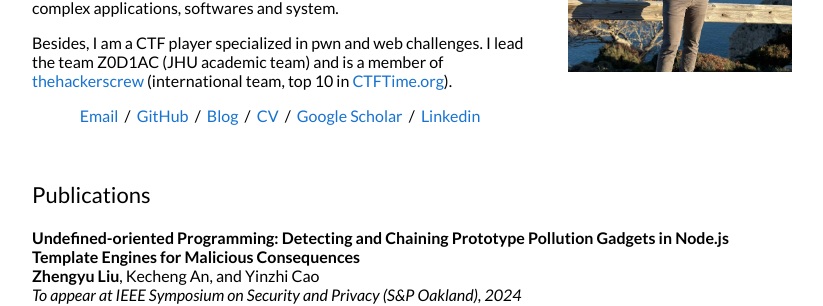
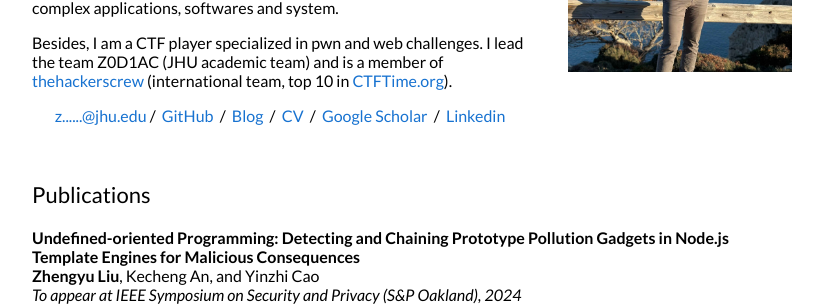
Before and after one commit to jackfromeast/jackfromeast.github.io, a Jekyll site: the page built from _posts/2023-08-04-UoPF.md, in a window 1280 px wide. Shown: the part 267-573 px from the top of the page, without its empty margins (228-1051 px from the left). Built offline with Jekyll 4.4.1, drawn with Linux system fonts in a browser that asks for light colours.

Commit message:
add favicon and email address

```diff
--- a/_layouts/default.html
+++ b/_layouts/default.html
@@ -11,6 +11,7 @@
 
     gtag('config', 'G-E00L9PT3V9');
   </script>
+  <link rel="icon" type="image/x-icon" href="images/favicon.ico">
   <title>{{ site.name }}</title>
 
   <meta content="text/html; charset=utf-8" http-equiv="Content-Type">
@@ -49,7 +50,8 @@
                 Besides, I am a CTF player specialized in pwn and web challenges. I lead the team Z0D1AC (JHU academic team) and is a member of <a href="https://www.thehackerscrew.team/members">thehackerscrew</a> (international team, top 10 in <a href="https://ctftime.org/">CTFTime.org</a>).
               </p>
               <p style="text-align:center">
-                <a target="_blank" href="https://mailhide.io/e/B8TyS"> Email</a> &nbsp;/&nbsp;
+<!--                 <a target="_blank" href="https://mailhide.io/e/B8TyS"> Email</a>  -->
+                <a href="https://mailhide.io/e/zmIXSlvn" onclick="popup=window.open('https://mailhide.io/e/zmIXSlvn','mailhidepopup','width=580,height=635'); return false;">z......@jhu.edu</a>&nbsp;/&nbsp;
                 <a href="https://github.com/jackfromeast">GitHub</a> &nbsp;/&nbsp;
                 <a href="https://jackfromeast.site">Blog</a> &nbsp;/&nbsp;
                 <a target="_blank" href="">CV</a> &nbsp;/&nbsp;
```
